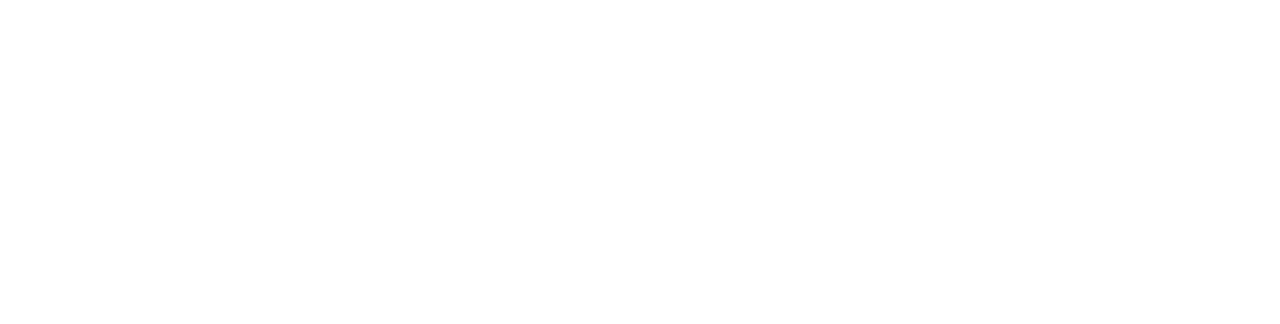
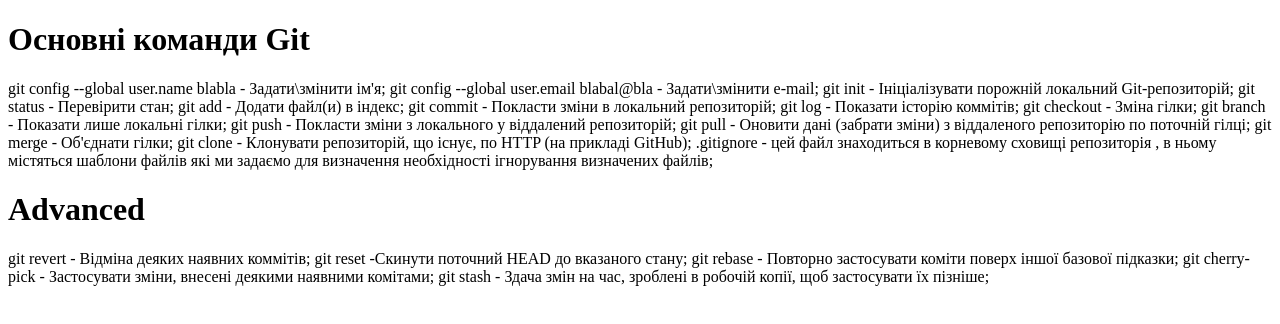
Before and after one commit to YoungEagleIT/cursor, a plain HTML site: page HW1/index.html in a window 1280 px wide. Drawn offline with Linux system fonts and the light colour scheme.

Commit message:
Edit HW1

```diff
--- a/HW1/index.html
+++ b/HW1/index.html
@@ -7,6 +7,26 @@
     <title>First HomeWork</title>
 </head>
 <body>
-
+    <h1>Основні команди Git</h1>
+    git config --global user.name blabla - Задати\змінити ім'я;
+    git config --global user.email blabal@bla - Задати\змінити e-mail;
+    git init - Ініціалізувати порожній локальний Git-репозиторій;
+    git status - Перевірити стан;
+    git add - Додати файл(и) в індекс;
+    git commit - Покласти зміни в локальний репозиторій;
+    git log - Показати історію коммітів;
+    git checkout - Зміна гілки;
+    git branch - Показати лише локальні гілки;
+    git push - Покласти зміни з локального у віддалений репозиторій;
+    git pull - Оновити дані (забрати зміни) з віддаленого репозиторію по поточній гілці;
+    git merge - Об'єднати гілки;
+    git clone - Клонувати репозиторій, що існує, по HTTP (на прикладі GitHub);
+    .gitignore - цей файл знаходиться в корневому сховищі репозиторія , в ньому містяться шаблони файлів які ми задаємо для визначення необхідності ігнорування визначених файлів;
+    <h1>Advanced</h1>
+    git revert - Відміна деяких наявних коммітів;
+    git reset -Скинути поточний HEAD до вказаного стану;
+    git rebase - Повторно застосувати коміти поверх іншої базової підказки;
+    git cherry-pick - Застосувати зміни, внесені деякими наявними комітами;
+    git stash - Здача змін на час, зроблені в робочій копії, щоб застосувати їх пізніше;
 </body>
 </html>
```
